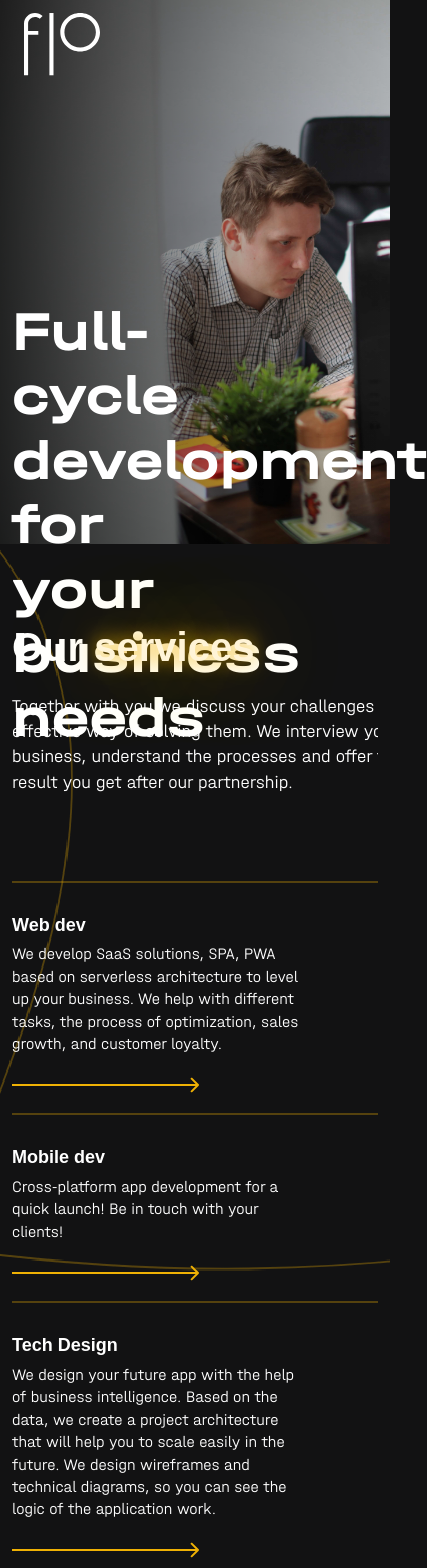
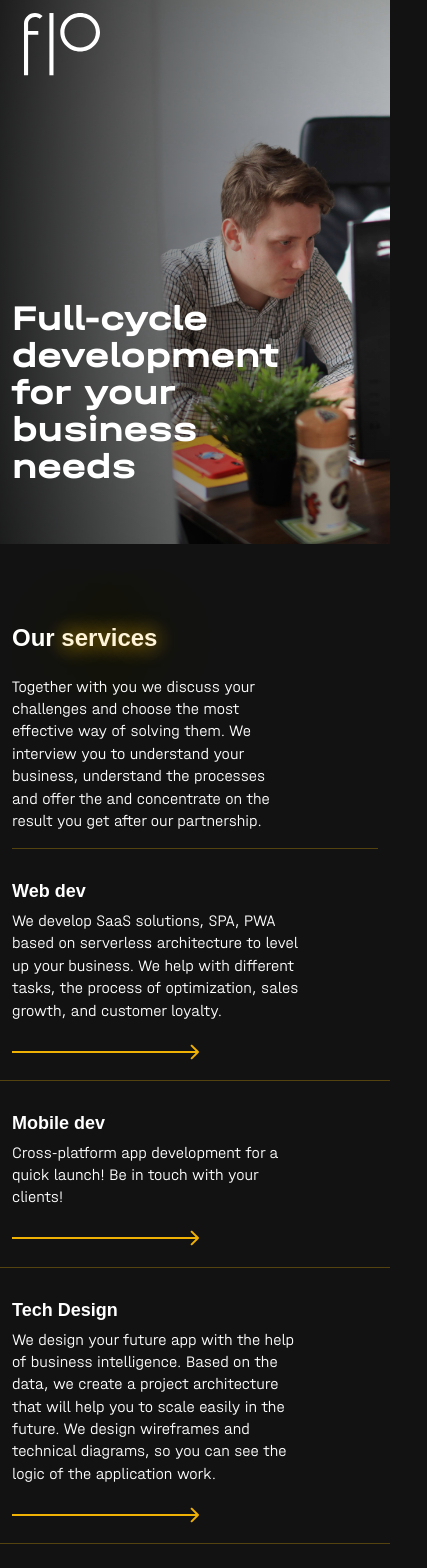
Before and after one commit to first-line-outsourcing/flo.website, a React (Create React App) app: page /services in a window 390 px wide. Shown: the top 1568 px of the page, 427 px wide, since content can reach past the window. Built offline with nearby package versions, Linux system fonts and the light colour scheme.

Commit message:
Moved js functionality to css

```diff
--- a/src/components/serviceItem/index.js
+++ b/src/components/serviceItem/index.js
@@ -1,21 +1,16 @@
-import {useState} from "react";
 import "./styles.scss"
 import arrow from "../../images/services/arrow.svg"
 import arrowMobile from "../../images/services/arrowMobile.svg"
 
 export default function ServiceItem({title, description, img}) {
-  let [withHighlighting, setWithHighlighting] = useState(false);
   return (
-    <div className="item row"
-         onMouseEnter={() => setWithHighlighting(true)}
-         onMouseLeave={() => setWithHighlighting(false)}
-    >
-      <div className={withHighlighting ? "col-md-auto withHighlighting" : "col-md-auto"}>
+    <div className="item row">
+      <div className="col-md-auto">
         <h4>{title}</h4>
       </div>
       <div className="col-md-auto">
         <p>{description}</p>
-        {withHighlighting ? <div className="arrow"><img src={arrow} alt=""/></div> : null}
+        <div className="arrow"><img src={arrow} alt=""/></div>
       </div>
       <div className="col text-end">
         <img className="image" src={img} alt=""/>
--- a/src/components/serviceItem/styles.scss
+++ b/src/components/serviceItem/styles.scss
@@ -1,5 +1,10 @@
+$Small: "576px";
+$ExtraLarge: "1200px";
+
 .item {
   margin-top: 32px;
+  padding-bottom: 32px;
+  border-bottom: 1px solid #54420f;
   h4 {
     font-size: 32px;
     width: 282px;
@@ -17,12 +22,9 @@
     font-family: Halvar Mittel Lt, sans-serif;
     color: #ffffff;
   }
-}
 
-.withHighlighting {
-  h4 {
-    color: #FFF4D7;
-    text-shadow: 0 0 92px #EFB104, 0 0 20px #EFB104;
+  .arrow {
+    display: none;
   }
 }
 
@@ -32,20 +34,26 @@
   height: 168px;
 }
 
+@media (min-width: $Small) {
+  .item:hover {
+    h4 {
+      color: #FFF4D7;
+      text-shadow: 0 0 92px #EFB104, 0 0 20px #EFB104;
+    }
     .arrow {
+      display: inherit;
       position: relative;
       left: -90px;
       top: -80px;
       height: 0;
     }
-
-@media (min-width: 1200px) {
+  }
   .arrowMobile {
     display: none;
   }
 }
 
-@media (max-width: 1200px) {
+@media (max-width: $Small) {
   .item {
     h4 {
       font-size: 18px;
@@ -56,9 +64,6 @@
       font-size: 16px;
     }
   }
-  .image {
-    display: none;
-  }
   .arrow {
     display: none;
   }
@@ -67,3 +72,9 @@
     padding-bottom: 10px;
   }
 }
+
+@media (max-width: $ExtraLarge) {
+  .image {
+    display: none;
+  }
+}
--- a/src/pages/Services.js
+++ b/src/pages/Services.js
@@ -64,22 +64,15 @@ export default function Services() {
             </div>
           </div>
         </div>
-        <div className="mobileHR">
-          <hr/>
-        </div>
-        {items.map((item, index) => (
+        {items.map((item) => (
           <>
             <ServiceItem
               title={item.title}
               description={item.description}
               img={item.img}
             />
-            {items.length - 1 !== index ? <hr/> : null}
           </>
         ))}
-        <div className="mobileHR">
-          <hr/>
-        </div>
       </div>
     </div>
   );
--- a/src/pages/Services.scss
+++ b/src/pages/Services.scss
@@ -1,3 +1,6 @@
+$Small: "576px";
+$ExtraLarge: "1200px";
+
 .services {
   background-size: cover;
   background: url("../images/Vector 17.svg") 44% 160%;
@@ -43,13 +46,7 @@
   }
 }
 
-@media (min-width: 400px) {
-  .mobileHR {
-    display: none;
-  }
-}
-
-@media (max-width: 360px) {
+@media (max-width: $Small) {
   .services {
     background: none;
     h1 {
@@ -72,6 +69,16 @@
     }
   }
   .title {
+    border-bottom: 1px solid #54420f;
     margin-bottom: 0;
   }
 }
+
+@media (max-width: $ExtraLarge) {
+  .services {
+    background: none;
+    h1 {
+      font-size: 36px;
+    }
+  }
+}
```
Lines whose indentation alone changed are shown as unchanged.
